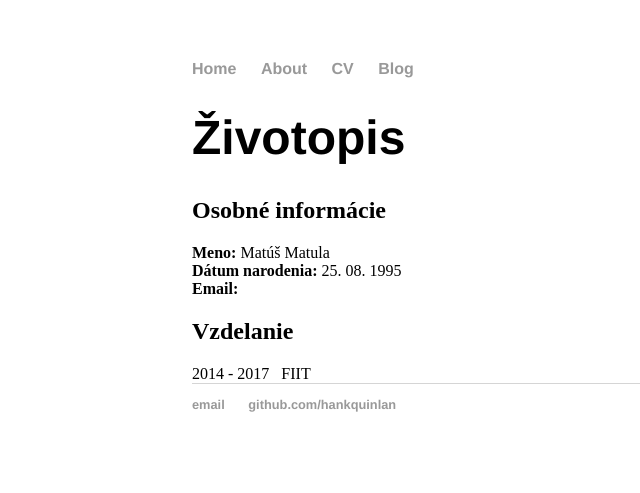
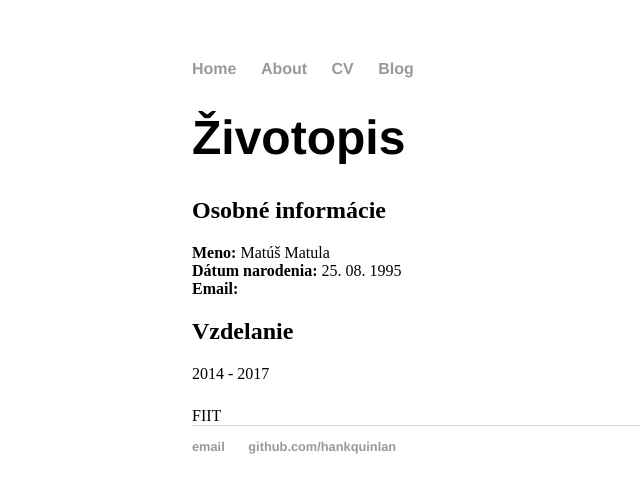
Before and after one commit to matusmatula/matusmatula.github.io, a Jekyll site: the page built from cv.html, in a window 1280 px wide. Shown: the top 493 px of the page, without its empty margins (0-640 px from the left). Built offline with Jekyll 4.4.1, drawn with Linux system fonts in a browser that asks for light colours.

Commit message:
Update cv.html

```diff
--- a/_layouts/cv.html
+++ b/_layouts/cv.html
@@ -11,4 +11,4 @@ layout: default
 {{ page.foto }}
 
 <h2>{{ page.education }}</h2>
-<div>{{ page.sections['roky'] | textilize }} &nbsp {{ page.sections['skoly'] | textilize }}</div>
+<div>{{ page.sections['roky'] | textilize }} <p>  </p> {{ page.sections['skoly'] | textilize }}</div>
```
